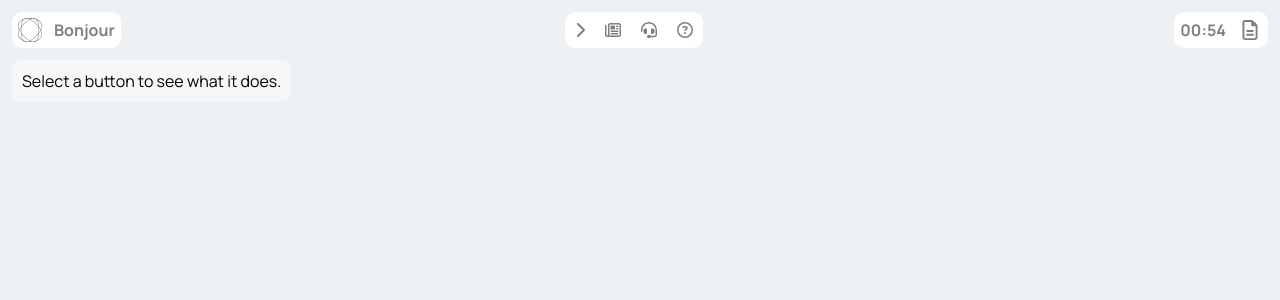
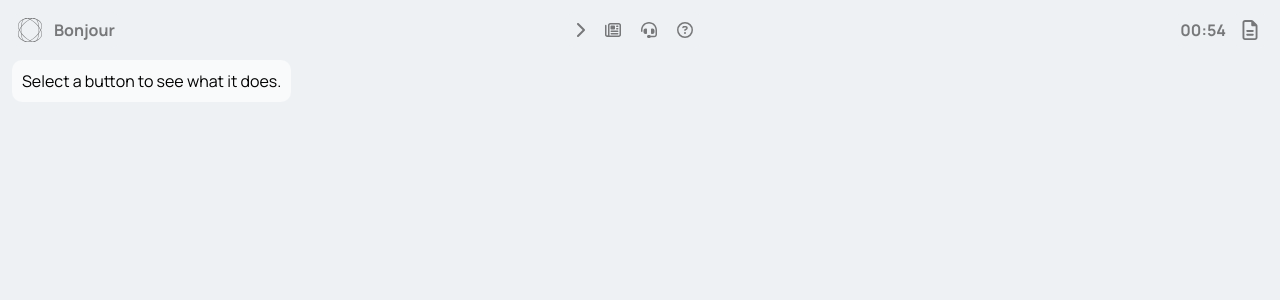
Before and after one commit to jerrylimes/web-visitor, a Python web app: template assets/templates/layout.html in a window 1280 px wide. Shown: the top 300 px of the page. Run offline with Jinja, Linux system fonts and the light colour scheme; the template is opened without the code that fills it, so the values that code supplies are empty.

Commit message:
Update style.css

```diff
--- a/assets/styles/style.css
+++ b/assets/styles/style.css
@@ -46,7 +46,7 @@
 }
 
 #top-info.active {
-    background-color: #f7f7f7;
+    background-color: hsl(210, 21%, 98%);
     color: #000;
 }
 
@@ -63,7 +63,7 @@
     display: flex;
     justify-content: start;
     align-items: center;
-    background-color: #ffffff;
+    background-color: #eef1f4;
     border-top-left-radius: 10px;
     border-bottom-left-radius: 10px;
 }
@@ -75,7 +75,7 @@
     color: rgba(0, 0, 0, 0.5);
     margin-left: 36px;
     height: 24px;
-    background-color: #ffffff;
+    background-color: #eef1f4;
     border-top-right-radius: 10px;
     border-bottom-right-radius: 10px;
     padding: 6px;
@@ -95,7 +95,7 @@
 }
 
 #home:hover {
-    background-color: #eaeaea;
+    background-color: hsl(210, 21%, 85%);
 }
 
 #logo {
@@ -110,7 +110,7 @@
     transform: translateY(0px);
     scale: 100%;
     transition: all 0.3s cubic-bezier(0.65, 0, 0, 1.25);
-    background-color: #fff;
+    background-color: #eef1f4;
     border-radius: 10px;
 }
 
@@ -141,7 +141,7 @@
 }
 
 .top-button:hover {
-    background-color: #eaeaea;
+    background-color: hsl(210, 21%, 85%);
 }
 
 #inquiry {
@@ -159,7 +159,7 @@
     display: flex;
     justify-content: center;
     align-items: center;
-    background-color: #ffffff;
+    background-color: #eef1f4;
     border-radius: 10px;
 }
 
@@ -170,7 +170,7 @@
 }
 
 #top-card:hover {
-    background-color: #eaeaea;
+    background-color: hsl(210, 21%, 85%);
 }
 
 #clock {
@@ -178,7 +178,7 @@
     font-weight: bold;
     position: absolute;
     margin-right: 36px;
-    background-color: #ffffff;
+    background-color: #eef1f4;
     height: 24px;
     padding: 6px;
     display: flex;
```
